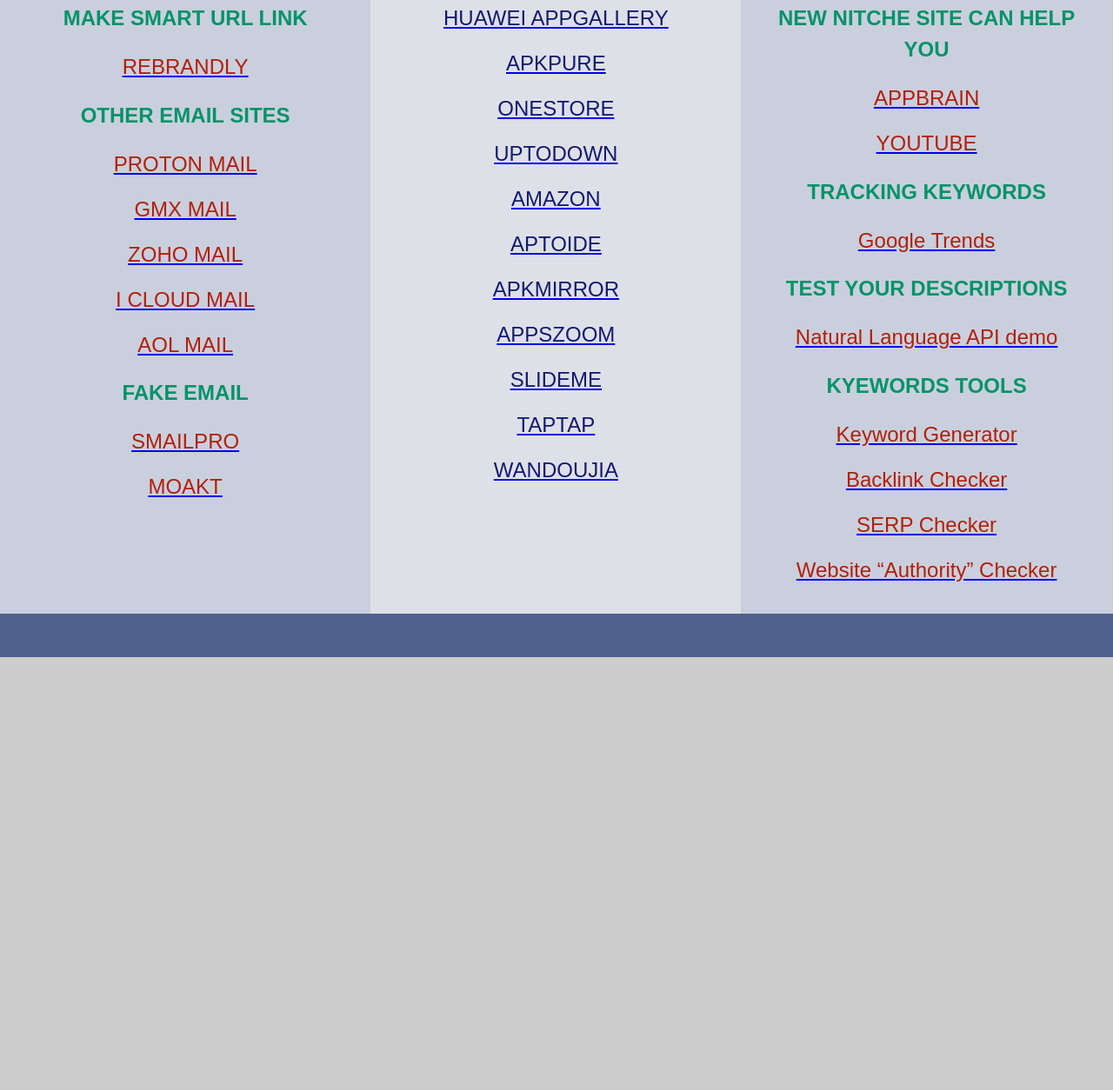
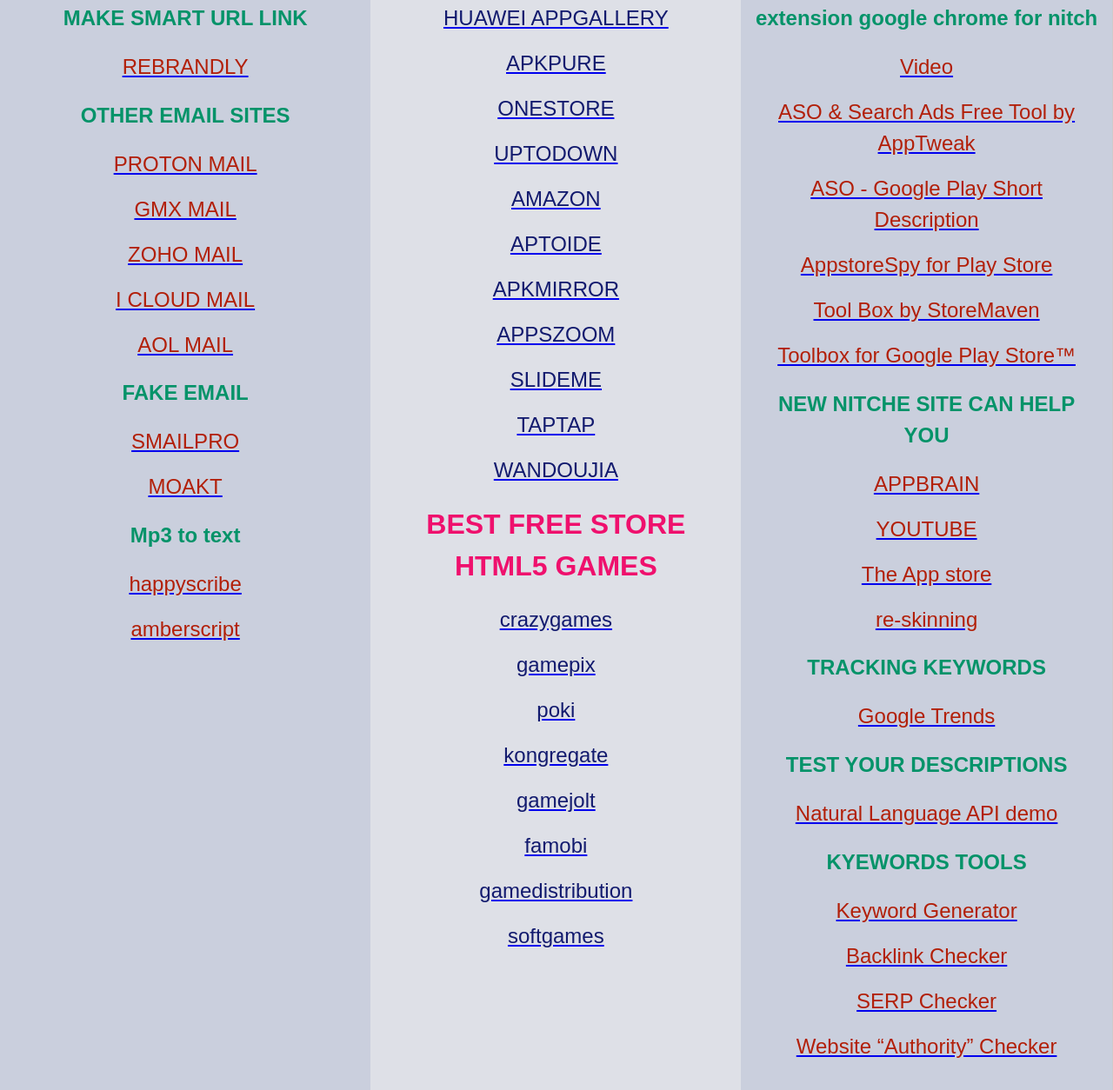
Before and after one commit to Siimoha/MyNitchTools, a plain HTML site: page index.html in a window 1280 px wide. Shown: the part 181-1435 px from the top of the page at 87% size. Before the commit the page ends 937 px from the top, so only its background shows below. Drawn offline with nearby package versions, Linux system fonts and the light colour scheme.

Commit message:
Add files via upload

```diff
--- a/index.html
+++ b/index.html
@@ -77,6 +77,13 @@
 			  <a href="https://smailpro.com/"  target="_blank"> <label ><font size="+2" style="color:#b21f08;"><p class="ex1">SMAILPRO</p></font>  </label></a>
 
 			  <a href="https://www.moakt.com/"  target="_blank"> <label ><font size="+2" style="color:#b21f08;"><p class="ex1">MOAKT</p></font>  </label></a>
+
+
+			                <h2  style="color:#1f7f05;" ><font size="+2" style="color:#059369;">Mp3 to text</font>  </label></h2>
+
+			  <a href="https://www.happyscribe.com/"  target="_blank"> <label ><font size="+2" style="color:#b21f08;"><p class="ex1">happyscribe</p></font>  </label></a>
+
+			  <a href="https://www.amberscript.com/en/"  target="_blank"> <label ><font size="+2" style="color:#b21f08;"><p class="ex1">amberscript</p></font>  </label></a>
 
 
 
@@ -167,6 +174,51 @@ div {text-align: center;}
 
 
 
+
+
+
+
+		                <h2  style="color:#1f7f05;" ><font size="+3" style="color:#ef106d;">BEST FREE STORE HTML5 GAMES</font>  </label></h2>
+
+
+   <a href="https://www.crazygames.com/" target="_blank" onclick="window.open('https://developer.crazygames.com/');
+" target="_blank"> <label ><font size="+2" style="color:#121a6e;"><p class="ex1">crazygames</p></font>  </label></a>
+
+
+   <a href="https://www.gamepix.com/" target="_blank" onclick="window.open('https://company.gamepix.com/publishers/');
+" target="_blank"> <label ><font size="+2" style="color:#121a6e;"><p class="ex1">gamepix</p></font>  </label></a>
+
+
+   <a href="https://poki.com" target="_blank" onclick="window.open(' https://docs.google.com/forms/d/e/1FAIpQLSeu4-WyHqSKTpvNDq8czoMTf2pBfKWnMPLkXqcOpysEwNfuuA/viewform');
+" target="_blank"> <label ><font size="+2" style="color:#121a6e;"><p class="ex1">poki</p></font>  </label></a>
+
+
+   <a href="https://www.kongregate.com/" target="_blank" onclick="window.open(' http://developers.kongregate.com/platform/');
+" target="_blank"> <label ><font size="+2" style="color:#121a6e;"><p class="ex1">kongregate</p></font>  </label></a>
+
+
+   <a href=" https://gamejolt.com" target="_blank" onclick="window.open('https://gamejolt.com/login');
+" target="_blank"> <label ><font size="+2" style="color:#121a6e;"><p class="ex1"> gamejolt</p></font>  </label></a>
+
+
+   <a href="https://famobi.com/?locale=en" target="_blank" onclick="window.open('https://famobi.com/developers/?locale=en');
+" target="_blank"> <label ><font size="+2" style="color:#121a6e;"><p class="ex1">famobi</p></font>  </label></a>
+
+
+   <a href="https://gamedistribution.com/" target="_blank" onclick="window.open('https://developer.gamedistribution.com/');
+" target="_blank"> <label ><font size="+2" style="color:#121a6e;"><p class="ex1">gamedistribution</p></font>  </label></a>
+
+   <a href="http://m.softgames.de/categories_portal?p=m.softgames.de" target="_blank" onclick="window.open('https://www.softgames.de/html5-game-publishing');
+" target="_blank"> <label ><font size="+2" style="color:#121a6e;"><p class="ex1">softgames</p></font>  </label></a>
+
+
+
+
+
+
+
+
+
           </article>
 
 
@@ -188,10 +240,25 @@ div {text-align: center;}
 
 
 
+
+   <h2  style="color:#1f7f05;" ><font size="+2" style="color:#059369;">extension google chrome for nitch </font>  </label></h2>
+ <a href="https://www.facebook.com/groups/SecretGfx/permalink/880085459173143/"  target="_blank"> <label ><font size="+2" style="color:#b21f08;"><p class="ex1">Video</p></font>  </label></a>
+
+<a href="https://raw.githubusercontent.com/Siimoha/mynitchtools/master/ASO%20%26%20Search%20Ads%20Free%20Tool%20by%20AppTweak.crx"  target="_blank"> <label ><font size="+2" style="color:#b21f08;"><p class="ex1">ASO & Search Ads Free Tool by AppTweak</p></font>  </label></a>
+<a href="https://raw.githubusercontent.com/Siimoha/mynitchtools/master/ASO%20-%20Google%20Play%20Short%20Description.crx"  target="_blank"> <label ><font size="+2" style="color:#b21f08;"><p class="ex1">ASO - Google Play Short Description</p></font>  </label></a>
+<a href="https://raw.githubusercontent.com/Siimoha/mynitchtools/master/AppstoreSpy%20for%20Play%20Store.crx"  target="_blank"> <label ><font size="+2" style="color:#b21f08;"><p class="ex1">AppstoreSpy for Play Store</p></font>  </label></a>
+<a href="https://raw.githubusercontent.com/Siimoha/mynitchtools/master/Tool%20Box%20by%20StoreMaven%20CRX%201.1.6.6.crx"  target="_blank"> <label ><font size="+2" style="color:#b21f08;"><p class="ex1">Tool Box by StoreMaven</p></font>  </label></a>
+<a href="https://raw.githubusercontent.com/Siimoha/mynitchtools/master/Toolbox%20for%20Google%20Play%20Store%E2%84%A2.crx"  target="_blank"> <label ><font size="+2" style="color:#b21f08;"><p class="ex1">Toolbox for Google Play Store™</p></font>  </label></a>
+
+
+
+
   <h2  style="color:#1f7f05;" ><font size="+2" style="color:#059369;">NEW NITCHE SITE CAN HELP YOU </font>  </label></h2>
 
 <a href="https://www.appbrain.com/apps/hot/#countries"  target="_blank"> <label ><font size="+2" style="color:#b21f08;"><p class="ex1">APPBRAIN</p></font>  </label></a>
 <a href="https://www.youtube.com/"  target="_blank"> <label ><font size="+2" style="color:#b21f08;"><p class="ex1">YOUTUBE</p></font>  </label></a>
+<a href="https://theappstore.org/"  target="_blank"> <label ><font size="+2" style="color:#b21f08;"><p class="ex1">The App store</p></font>  </label></a>
+<a href="https://www.re-skinning.com/"  target="_blank"> <label ><font size="+2" style="color:#b21f08;"><p class="ex1">re-skinning</p></font>  </label></a>
 
 
 
@@ -203,22 +270,9 @@ div {text-align: center;}
 
 
 
-
-
-
-
-
-
-
  <h2  style="color:#1f7f05;" ><font size="+2" style="color:#059369;">TEST YOUR DESCRIPTIONS</font>  </label></h2>
 
 <a href="https://cloud.google.com/natural-language#natural-language-api-demo"  target="_blank"> <label ><font size="+2" style="color:#b21f08;"><p class="ex1">Natural Language API demo</p></font>  </label></a>
-
-
-
-
-
-
 
 
 
```
